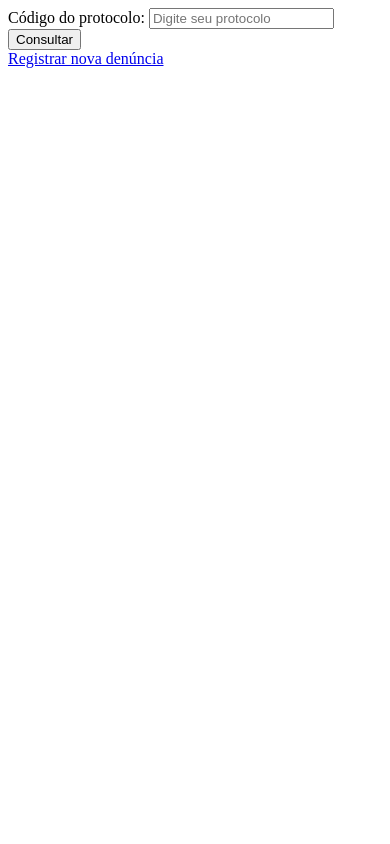
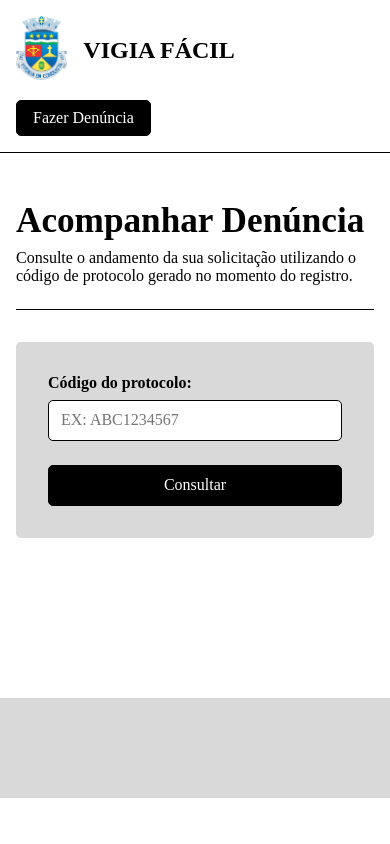
Before and after one commit to livia-trindade/vigiafacil, a Django app: page /denuncia/acompanhar/ in a window 390 px wide. Run offline with Django 4.2, Linux system fonts and the light colour scheme; some libraries are stand-ins or nearby versions.

Commit message:
Criando css do detalhamento da denuncia

```diff
--- /dev/null
+++ b/denuncia/static/denuncia/css/acompanhar.css
@@ -0,0 +1,278 @@
+body {
+    margin: 0;
+    color: #000000;
+    background-color: #ffffff;
+}
+
+a {
+    text-decoration: none;
+}
+
+button,
+input {
+    font-family: inherit;
+}
+
+.container {
+    margin: 0 auto;
+    padding-left: 5rem;
+    padding-right: 5rem;
+}
+
+/* CABEÇALHO */
+
+header {
+    border-bottom: 1px solid #000000;
+    background-color: #ffffff;
+}
+
+.cabecalho-conteudo {
+    display: grid;
+    grid-template-columns: 1fr auto 1fr;
+    align-items: center;
+    padding-top: 1rem;
+    padding-bottom: 1rem;
+}
+
+header img {
+    width: auto;
+    height: 6rem;
+}
+
+.titulo {
+    margin: 0;
+    font-size: 2rem;
+    text-align: center;
+}
+
+.acoes-cabecalho {
+    display: flex;
+    align-items: center;
+    justify-content: flex-end;
+    gap: 1rem;
+}
+
+.btn-denunciar {
+    color: #ffffff;
+    background-color: #000000;
+    font-size: 1rem;
+    border: 1px solid #000000;
+    border-radius: 5px;
+    padding: 0.5rem 1rem;
+    cursor: pointer;
+}
+
+.btn-denunciar:hover,
+.btn-consultar:hover,
+.btn-novo-registro:hover {
+    background-color: #333333;
+}
+
+/* CONTEÚDO PRINCIPAL */
+
+.pagina-acompanhar {
+    padding-top: 3rem;
+    padding-bottom: 4rem;
+    max-width: 900px;
+}
+
+.topo-secao {
+    margin-bottom: 2rem;
+    border-bottom: 1px solid #000000;
+    padding-bottom: 1.5rem;
+}
+
+.topo-secao h2 {
+    margin: 0 0 0.5rem;
+    font-size: 2.2rem;
+}
+
+.topo-secao p {
+    margin: 0;
+    font-size: 1rem;
+}
+
+/* CARDS PADRÃO #D9D9D9 */
+
+.card-bloco {
+    background-color: #D9D9D9;
+    border-radius: 5px;
+    padding: 2rem;
+    margin-bottom: 2rem;
+}
+
+/* FORMULÁRIO DE CONSULTA */
+
+.form-protocolo {
+    display: flex;
+    align-items: flex-end;
+    gap: 1.5rem;
+    flex-wrap: wrap;
+}
+
+.campo-grupo {
+    display: flex;
+    flex-direction: column;
+    gap: 0.5rem;
+    flex: 1;
+    min-width: 250px;
+}
+
+.campo-grupo label {
+    font-size: 1rem;
+    font-weight: bold;
+}
+
+.campo-grupo input {
+    padding: 0.65rem 0.75rem;
+    font-size: 1rem;
+    background-color: #ffffff;
+    color: #000000;
+    border: 1px solid #000000;
+    border-radius: 5px;
+    outline: none;
+    box-sizing: border-box;
+    text-transform: uppercase;
+}
+
+.campo-grupo input:focus {
+    outline: 2px solid #000000;
+}
+
+.btn-consultar {
+    color: #ffffff;
+    background-color: #000000;
+    border: 1px solid #000000;
+    border-radius: 5px;
+    padding: 0.65rem 1.5rem;
+    font-size: 1rem;
+    cursor: pointer;
+}
+
+/* ALERTA DE ERRO */
+
+.alerta-erro {
+    border: 1px solid #000000;
+    padding: 1rem 1.5rem;
+}
+
+.alerta-erro p {
+    margin: 0;
+    font-weight: bold;
+}
+
+/* RESULTADO DA CONSULTA */
+
+.resultado-card h3 {
+    margin: 0 0 1.25rem;
+    font-size: 1.4rem;
+    border-bottom: 1px solid #000000;
+    padding-bottom: 0.5rem;
+}
+
+.resultado-grid {
+    display: grid;
+    grid-template-columns: repeat(auto-fit, minmax(200px, 1fr));
+    gap: 1.5rem;
+    margin-bottom: 1.5rem;
+}
+
+.resultado-item {
+    display: flex;
+    flex-direction: column;
+    gap: 0.35rem;
+}
+
+.resultado-item strong {
+    font-size: 0.95rem;
+}
+
+.protocolo-destaque {
+    font-weight: bold;
+    font-size: 1.15rem;
+}
+
+.badge-status {
+    display: inline-block;
+    align-self: flex-start;
+    background-color: #ffffff;
+    border: 1px solid #000000;
+    border-radius: 5px;
+    padding: 0.35rem 0.75rem;
+    font-size: 0.95rem;
+    font-weight: bold;
+}
+
+.mensagem-status {
+    display: flex;
+    flex-direction: column;
+    gap: 0.5rem;
+}
+
+.mensagem-status p {
+    margin: 0;
+    background-color: #ffffff;
+    border: 1px solid #000000;
+    border-radius: 5px;
+    padding: 1rem;
+    line-height: 1.4;
+    font-size: 1rem;
+}
+
+/* RODAPÉ */
+
+.rodape {
+    background-color: #D9D9D9;
+    margin-top: 4rem;
+    height: 100px;
+}
+
+/* RESPONSIVIDADE */
+
+@media (max-width: 900px) {
+    .container {
+        padding-left: 2rem;
+        padding-right: 2rem;
+    }
+
+    .cabecalho-conteudo {
+        grid-template-columns: auto 1fr;
+        gap: 1rem;
+    }
+
+    .titulo {
+        text-align: left;
+    }
+
+    .acoes-cabecalho {
+        grid-column: 1 / -1;
+        justify-content: flex-start;
+    }
+}
+
+@media (max-width: 650px) {
+    .container {
+        padding-left: 1rem;
+        padding-right: 1rem;
+    }
+
+    header img {
+        height: 4rem;
+    }
+
+    .titulo {
+        font-size: 1.5rem;
+    }
+
+    .form-protocolo {
+        flex-direction: column;
+        align-items: stretch;
+    }
+
+    .btn-consultar,
+    .btn-novo-registro {
+        width: 100%;
+        text-align: center;
+        box-sizing: border-box;
+    }
+}
--- a/templates/denuncia/acompanhar.html
+++ b/templates/denuncia/acompanhar.html
@@ -1,57 +1,117 @@
+{% load static %}
 <!DOCTYPE html>
 <html lang="pt-br">
 <head>
     <meta charset="UTF-8">
     <meta name="viewport" content="width=device-width, initial-scale=1.0">
-    <title>Acompanhar denúncia</title>
+    <link rel="stylesheet" href="{% static 'denuncia/css/acompanhar.css' %}">
+    <title>Acompanhar Denúncia | Vigia Fácil</title>
 </head>
+
 <body>
-    <form method="POST">
+    <!-- CABEÇALHO PADRÃO DO CIDADÃO -->
+    <header>
+        <div class="container cabecalho-conteudo">
+            <a href="{% url 'dashboard-painel' %}" class="brasao">
+                <img src="{% static 'denuncia/images/brasao-prefeitura.png' %}" alt="Brasão da Prefeitura">
+            </a>
+
+            <h1 class="titulo">VIGIA FÁCIL</h1>
+
+            <div class="acoes-cabecalho">
+                <a href="{% url 'registro-denuncia' %}" class="btn-denunciar">
+                    Fazer Denúncia
+                </a>
+            </div>
+        </div>
+    </header>
+
+    <main class="container pagina-acompanhar">
+        <section class="topo-secao">
+            <h2>Acompanhar Denúncia</h2>
+            <p>Consulte o andamento da sua solicitação utilizando o código de protocolo gerado no momento do registro.</p>
+        </section>
+
+        <!-- CARTÃO DO FORMULÁRIO DE CONSULTA -->
+        <section class="card-bloco form-consulta-card">
+            <form method="POST" class="form-protocolo">
                 {% csrf_token %}
 
+                <div class="campo-grupo">
                     <label for="protocolo">Código do protocolo:</label>
-
                     <input
                         type="text"
                         name="protocolo"
                         id="protocolo"
                         maxlength="10"
                         required
-            placeholder="Digite seu protocolo"
+                        placeholder="Ex: ABC1234567"
+                        autocomplete="off"
                     >
+                </div>
 
-        <button type="submit">Consultar</button>
+                <button type="submit" class="btn-consultar">Consultar</button>
             </form>
+        </section>
 
+        <!-- MENSAGEM DE ERRO -->
         {% if erro %}
+            <section class="card-bloco alerta-erro">
                 <p>{{ erro }}</p>
+            </section>
         {% endif %}
 
+        <!-- CARTÃO COM O RESULTADO DA CONSULTA -->
         {% if denuncia %}
-        <h2>Resultado da consulta</h2>
+            <section class="card-bloco resultado-card">
+                <h3>Resultado da consulta</h3>
 
-        <p><strong>Protocolo:</strong> {{ denuncia.protocolo }}</p>
+                <div class="resultado-grid">
+                    <div class="resultado-item">
+                        <strong>Protocolo:</strong>
+                        <span class="protocolo-destaque">{{ denuncia.protocolo }}</span>
+                    </div>
 
+                    <div class="resultado-item">
+                        <strong>Status da denúncia:</strong>
+                        <span class="badge-status">{{ denuncia.get_status_display }}</span>
+                    </div>
+                </div>
+
+                <div class="mensagem-status">
+                    <strong>Situação atual:</strong>
                     <p>
-    <strong>Status da denúncia:</strong>
+                        {% if denuncia.status == 'pendente' %}
+                            Sua denúncia ainda não foi analisada pela equipe de Vigilância em Saúde.
+                        {% elif denuncia.status == 'em_analise' %}
+                            Sua denúncia está sendo analisada pela equipe de Vigilância em Saúde.
+                        {% elif denuncia.status == 'em_andamento' %}
+                            Sua denúncia está em andamento. As providências necessárias estão sendo tomadas.
+                        {% elif denuncia.status == 'concluida' %}
+                            Sua denúncia foi analisada e concluída.
+                        {% else %}
                             {{ denuncia.get_status_display }}
+                        {% endif %}
                     </p>
-
-    {% if denuncia.status == 'pendente' %}
-        <p>Sua denúncia ainda não foi analisada pela equipe de Vigilância em Saúde.</p>
-
-    {% elif denuncia.status == 'em_analise' %}
-        <p>Sua denúncia está sendo analisada pela equipe de Vigilância em Saúde.</p>
-
-    {% elif denuncia.status == 'em_andamento' %}
-     <p>Sua denúncia está em andamento. As providências necessárias estão sendo tomadas.</p>
-
-    {% elif denuncia.status == 'concluida' %}
-     <p>Sua denúncia foi analisada e concluída.</p>
-    {% endif %}
+                </div>
+            </section>
         {% endif %}
 
-    <a href="{% url 'registro-denuncia' %}">Registrar nova denúncia</a>
+    </main>
+
+    <footer>
+        <div class="rodape"></div>
+    </footer>
+
+    <div vw class="enabled">
+        <div vw-access-button class="active"></div>
+        <div vw-plugin-wrapper>
+            <div class="vw-plugin-top-wrapper"></div>
+        </div>
+    </div>
     <script src="https://vlibras.gov.br/app/vlibras-plugin.js"></script>
+    <script>
+        new window.VLibras.Widget('https://vlibras.gov.br/app');
+    </script>
 </body>
 </html>
```
Lines whose indentation alone changed are shown as unchanged.
